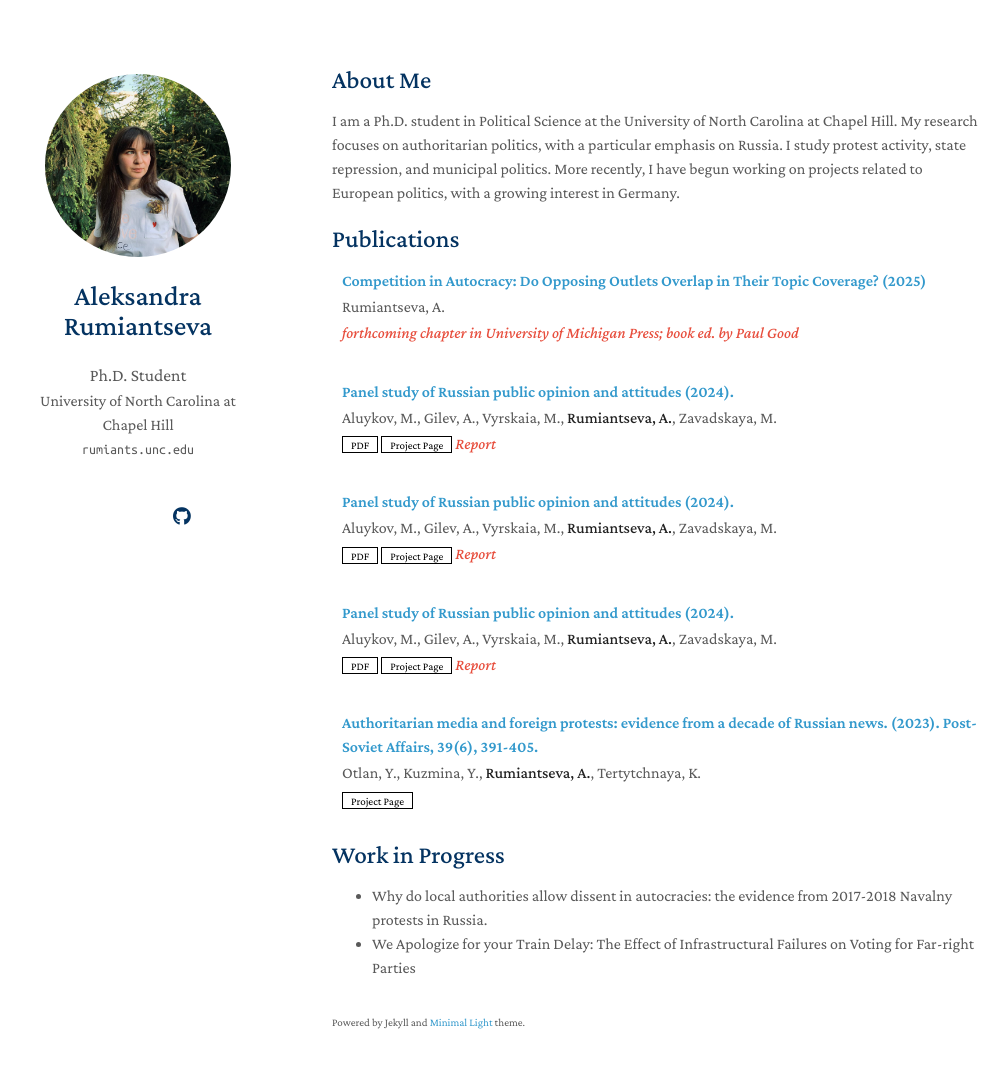
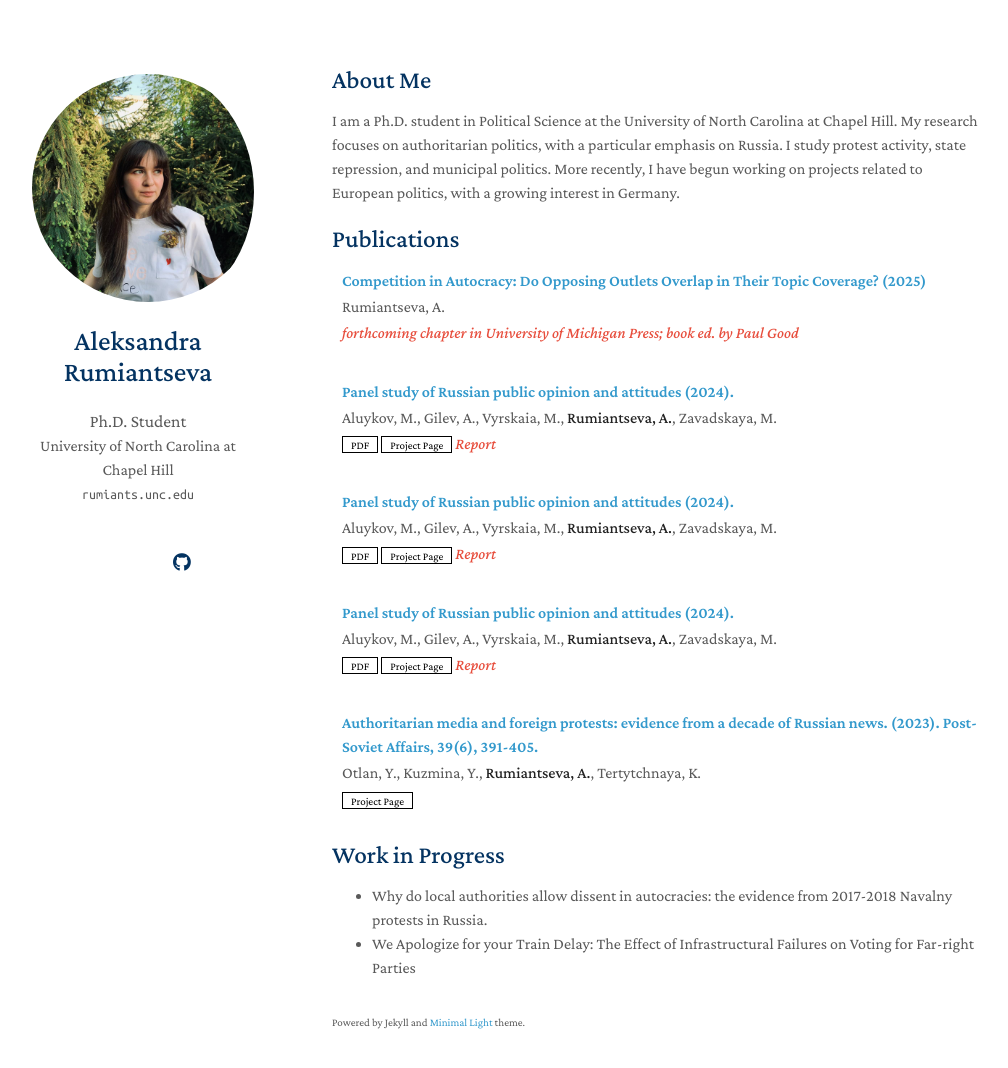
Before and after one commit to dimvdali/dimvdali.github.io, a Jekyll site: the page built from index.md, in a window 1280 px wide and 1103 px high. Shown: the top 1068 px of the window, without its empty margins (138-1146 px from the left). Built offline with Jekyll 4.4.1, drawn with Linux system fonts in a browser that asks for light colours; a style sheet for code colours, icons or effects is not loaded; our own code applies the rules of GitHub Pages for plain Markdown files.

Commit message:
updated img size

```diff
--- a/_sass/minimal-light.scss
+++ b/_sass/minimal-light.scss
@@ -214,7 +214,7 @@ papertitle {
 
 .image.avatar img {
   border-radius: 50%;
-  width: 80%;       /* was 45% — now much larger */
+  width: 100%;       /* was 45% — now much larger */
   padding: 10px;    /* tighter spacing */
 }
 
@@ -496,7 +496,7 @@ footer {
 
    .image.avatar img {
         border-radius: 100%;
-        width: 300px;
+        width: 360px;
         padding:20px;
       }
   #head1o2 {
```
